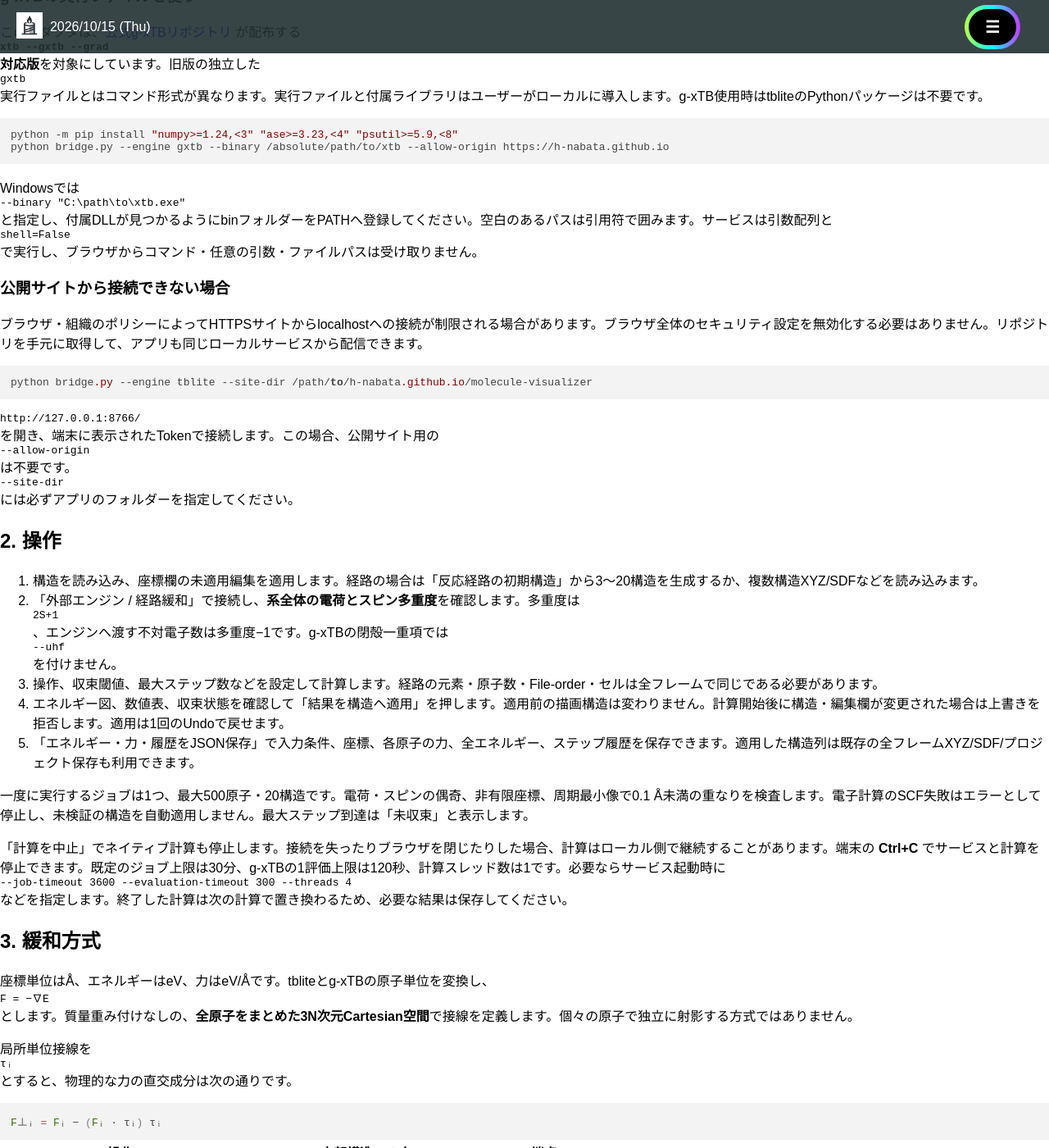
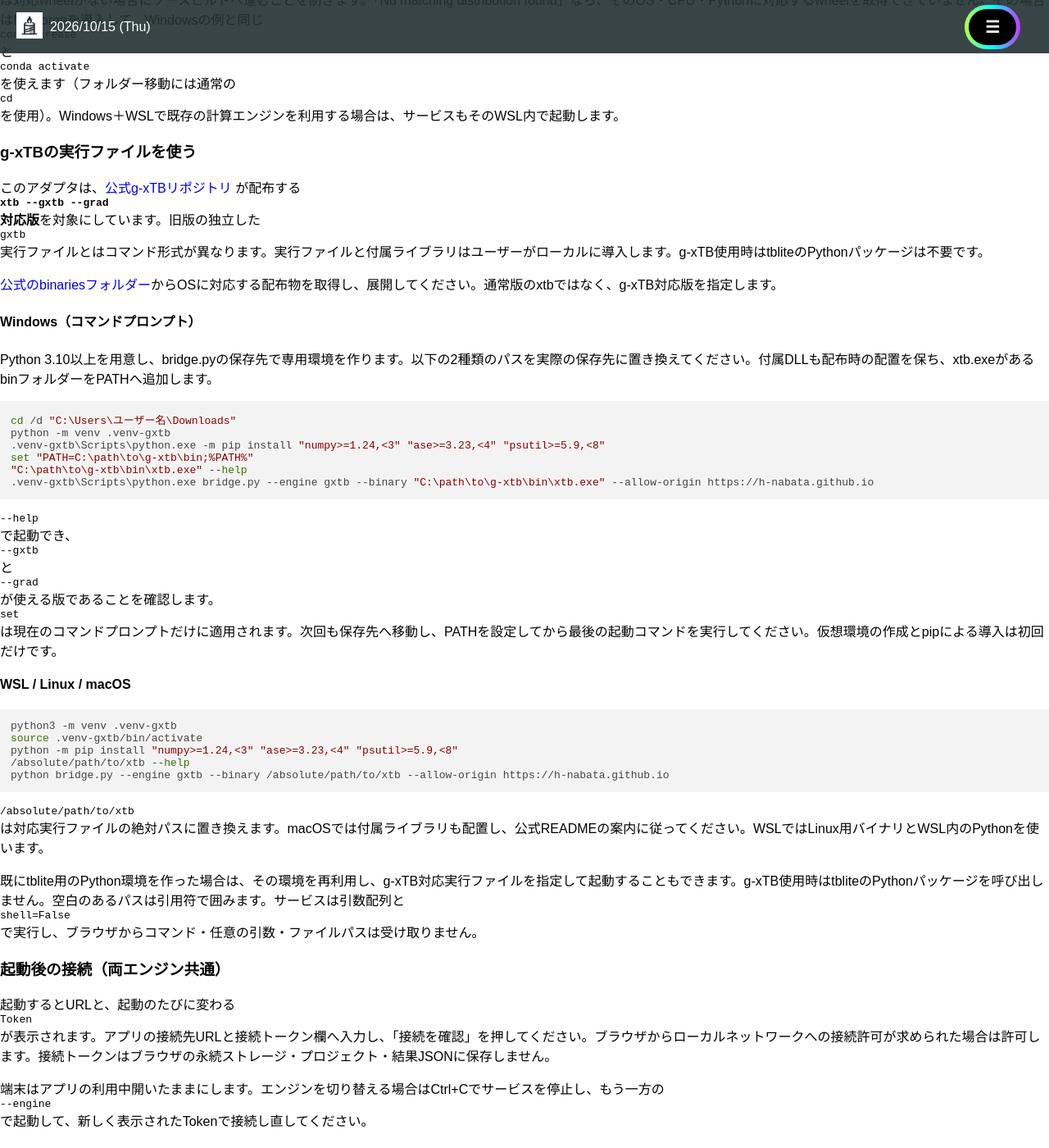
Before and after one commit to h-nabata/h-nabata.github.io, a Jekyll site: the page built from molecule-visualizer/local-engine/README.md, in a window 1280 px wide and 1400 px high, scrolled down 1618 px. Shown: the whole window at 82% size. Built offline with Jekyll 4.4.1, drawn with Linux system fonts in a browser that asks for light colours; nearby versions of some CDN libraries; our own code applies the rules of GitHub Pages for plain Markdown files; some of the changed text lies outside the part shown.

Commit message:
Separate tblite and g-xTB installation guides and clarify supported methods

````diff
--- a/molecule-visualizer/index.html
+++ b/molecule-visualizer/index.html
@@ -342,27 +342,49 @@
 <dialog id="engineDialog" class="mv-engine-dialog">
   <h2>外部エンジン / 経路緩和</h2>
   <p class="mv-small">計算はこのPCで起動したサービス上で実行します。座標はローカルサービスへ送信されます。接続トークンはこの画面のメモリだけに保持します。</p>
-  <details class="mv-engine-setup"><summary>初回のセットアップ</summary>
-    <p><a href="./local-engine/bridge.py" download>bridge.pyをダウンロード</a>してください。Python 3.10以上が必要です。導入方法はOSと計算エンジンによって異なります。</p>
-    <p><strong>Windowsでtbliteを使う場合（推奨）</strong>：<a href="https://conda-forge.org/download/" target="_blank" rel="noopener">Miniforge</a>のWindows x86_64版をインストールし、スタートメニューの「Miniforge Prompt」で次を実行します。</p>
-    <pre>conda create -n molecule-studio -c conda-forge --override-channels python=3.12 numpy ase psutil "tblite-python&gt;=0.4,&lt;1"
+  <details class="mv-engine-setup"><summary>初回のセットアップ：tblite / g-xTBを選ぶ</summary>
+    <p><a href="./local-engine/bridge.py" download>bridge.pyをダウンロード</a>し、使いたい計算手法に応じて、以下のどちらか一方の手順で起動してください。Python 3.10以上が必要です。</p>
+    <ul>
+      <li><strong>tblite</strong>：GFN2-xTB（既定）、GFN1-xTB、IPEA1-xTBを利用します。このアプリでは非周期系と固定セルの周期系に対応します。</li>
+      <li><strong>g-xTB</strong>：公式のg-xTB対応実行ファイルを別途用意します。このアプリでは非周期系に対応します。tbliteのPythonパッケージは不要です。</li>
+    </ul>
+    <p>通常配布版tblite 0.7.0はg-xTBに対応していません（2026年10月15日確認）。g-xTBを使いたい場合は、下の「g-xTBを使う」を選んでください。両方をインストールする必要はありません。</p>
+    <details><summary>tbliteを使う（GFN2-xTB / GFN1-xTB / IPEA1-xTB）</summary>
+      <p><strong>Windows（Miniforgeを使用）</strong>：<a href="https://conda-forge.org/download/" target="_blank" rel="noopener">Miniforge</a>のWindows x86_64版をインストールし、スタートメニューの「Miniforge Prompt」で次を実行します。</p>
+      <pre>conda create -n molecule-studio -c conda-forge --override-channels python=3.12 numpy ase psutil "tblite-python&gt;=0.4,&lt;1"
 conda activate molecule-studio
 python -c "import numpy, ase, psutil; from tblite.interface import Calculator; print('OK')"</pre>
-    <p>続いて、bridge.pyを保存したフォルダーへ移動して起動します（下のパスは実際の保存先に置き換えてください）。</p>
-    <pre>cd /d "C:\Users\ユーザー名\Downloads"
+      <p>OKが表示されたら、bridge.pyの保存先へ移動して起動します。パスは実際の保存先に置き換えてください。</p>
+      <pre>cd /d "C:\Users\ユーザー名\Downloads"
 python bridge.py --engine tblite --allow-origin https://h-nabata.github.io</pre>
-    <p>Windowsのpipでtbliteの対応wheelが見つからない場合はソースビルドになり、Fortranコンパイラがないと「Unknown compiler(s)」で失敗します。通常の導入では上記のconda環境を使ってください。condaのPython APIのパッケージ名は<strong>tblite-python</strong>です。</p>
-    <p><strong>WSL / Linux / macOSでtbliteを使う場合</strong>：専用の仮想環境を作り、次を実行します。</p>
-    <pre>python3 -m venv .venv
+      <p>次回以降もMiniforge Promptで <code>conda activate molecule-studio</code> を実行してから起動します。Windowsのpipで対応wheelが見つからない場合はソースビルドになり、Fortranコンパイラがないと「Unknown compiler(s)」で失敗します。その場合は上記のconda環境を使ってください。condaのPython APIのパッケージ名は <code>tblite-python</code> です。</p>
+      <p><strong>WSL / Linux / macOS</strong>：bridge.pyの保存先で専用の仮想環境を作ります。</p>
+      <pre>python3 -m venv .venv
 source .venv/bin/activate
 python -m pip install "numpy&gt;=1.24,&lt;3" "ase&gt;=3.23,&lt;4" "psutil&gt;=5.9,&lt;8"
 python -m pip install --only-binary=:all: "tblite&gt;=0.4,&lt;1"
 python bridge.py --engine tblite --allow-origin https://h-nabata.github.io</pre>
-    <p>対応wheelがない場合は、ソースビルドを行わずに停止します。その場合もMiniforgeで上記のconda環境を作成できます。</p>
-    <p><strong>g-xTBを使う場合</strong>：Pythonの専用環境で基本パッケージだけを導入し、--gxtb --grad対応のxtbをローカルで指定します。tbliteは不要です。Windowsの実行ファイルは --binary "C:\path\to\xtb.exe" のように指定します。</p>
-    <pre>python -m pip install "numpy&gt;=1.24,&lt;3" "ase&gt;=3.23,&lt;4" "psutil&gt;=5.9,&lt;8"
+      <p>対応wheelがない場合は、ソースビルドを行わずに停止します。その場合もMiniforgeで上記のconda環境を作成できます。GFN1-xTBを使う場合は起動コマンドに <code>--method GFN1-xTB</code>、IPEA1-xTBなら <code>--method IPEA1-xTB</code> を追加します。</p>
+    </details>
+    <details><summary>g-xTBを使う（公式の対応実行ファイルを指定）</summary>
+      <p><a href="https://github.com/grimme-lab/g-xtb/tree/main/binaries" target="_blank" rel="noopener">公式g-xTBの配布フォルダー</a>からOSに対応するファイルを取得し、展開してください。このアプリは <code>xtb --gxtb --grad</code> に対応した版を使います。通常版のxtbや、旧版の独立したgxtb実行ファイルとは区別してください。</p>
+      <p><strong>Windows</strong>：Python 3.10以上を用意し、コマンドプロンプトで次を実行します。bridge.pyの保存先と、展開したxtb.exeがあるbinフォルダーを実際のパスに置き換えてください。付属DLLも配布時の配置を保ちます。</p>
+      <pre>cd /d "C:\Users\ユーザー名\Downloads"
+python -m venv .venv-gxtb
+.venv-gxtb\Scripts\python.exe -m pip install "numpy&gt;=1.24,&lt;3" "ase&gt;=3.23,&lt;4" "psutil&gt;=5.9,&lt;8"
+set "PATH=C:\path\to\g-xtb\bin;%PATH%"
+"C:\path\to\g-xtb\bin\xtb.exe" --help
+.venv-gxtb\Scripts\python.exe bridge.py --engine gxtb --binary "C:\path\to\g-xtb\bin\xtb.exe" --allow-origin https://h-nabata.github.io</pre>
+      <p><code>--help</code>で起動でき、<code>--gxtb</code>と<code>--grad</code>が使える版であることを確認します。上の <code>set</code> は現在のコマンドプロンプトだけに適用されます。次回起動時もPATHを設定してから最後のコマンドを実行してください。</p>
+      <p><strong>WSL / Linux / macOS</strong>：対応する公式バイナリを展開し、bridge.pyの保存先で次を実行します。macOSでは付属ライブラリも配置し、公式READMEの案内に従ってください。</p>
+      <pre>python3 -m venv .venv-gxtb
+source .venv-gxtb/bin/activate
+python -m pip install "numpy&gt;=1.24,&lt;3" "ase&gt;=3.23,&lt;4" "psutil&gt;=5.9,&lt;8"
+/absolute/path/to/xtb --help
 python bridge.py --engine gxtb --binary /absolute/path/to/xtb --allow-origin https://h-nabata.github.io</pre>
-    <p>起動時に表示されるTokenを下欄に貼り付けます。ブラウザが要求した場合は、このサイトからのローカルネットワーク接続を許可してください。WSLではサービスも計算エンジンと同じWSL環境で起動します。</p>
+      <p>tblite用の環境を既に作っている場合は、そのPython環境を再利用してg-xTB対応実行ファイルを指定することもできます。起動時の <code>--engine gxtb</code> で使用するエンジンが決まります。</p>
+    </details>
+    <p>どちらも起動時に表示されるURLとTokenを下欄に入力します。端末は利用中開いたままにしてください。ブラウザが要求した場合は、このサイトからのローカルネットワーク接続を許可します。WSLではサービスも計算エンジンと同じWSL環境で起動します。</p>
     <p><a href="https://github.com/h-nabata/h-nabata.github.io/blob/main/molecule-visualizer/local-engine/README.md" target="_blank" rel="noopener">導入・周期系・計算方式の詳しい説明</a></p>
   </details>
   <fieldset id="engineConnection"><legend>ローカルサービスへ接続</legend><div class="mv-grid">
--- a/molecule-visualizer/local-engine/README.md
+++ b/molecule-visualizer/local-engine/README.md
@@ -5,6 +5,17 @@
 ## 1. 導入
 
 Python 3.10以上を使用します。[bridge.py](./bridge.py) を保存してください。以下の手順はbridge.pyだけをダウンロードした場合にも使えます。[requirements.txt](./requirements.txt) は基本パッケージ（numpy・ase・psutil）の一覧で、tbliteは含みません。
+
+### 計算エンジンを選ぶ
+
+使いたい計算手法に応じて、**tbliteまたはg-xTBのどちらか一方**を導入します。
+
+| 起動時の指定 | 計算手法 | 必要なもの | このアプリで扱える系 |
+|---|---|---|---|
+| `--engine tblite` | GFN2-xTB（既定）、GFN1-xTB、IPEA1-xTB | tbliteのPython API（condaでは`tblite-python`） | 非周期系・固定セルの周期系 |
+| `--engine gxtb --binary …` | g-xTB | 公式のg-xTB対応xtb実行ファイルと付属ライブラリ | 非周期系 |
+
+**通常配布版tblite 0.7.0はg-xTBに対応していません（2026年10月15日確認）。** [tbliteの組み込み手法](https://tblite.readthedocs.io/en/latest/spec/methods.html)は上表の3種類です。[公式g-xTB](https://github.com/grimme-lab/g-xtb)は改変版tbliteを内部で使用していますが、通常配布版tbliteのPython APIとは異なります。g-xTBが目的なら、下の「g-xTBの実行ファイルを使う」へ進んでください。
 
 ### Windowsでtbliteを使う（推奨：Miniforge）
 
@@ -45,18 +56,46 @@
 
 `--only-binary=:all:` は対応wheelがない場合にソースビルドへ進むことを防ぎます。「No matching distribution found」なら、そのOS・CPU・Pythonに対応するwheelを取得できていません。その場合はMiniforgeを導入して、Windowsの例と同じ `conda create` と `conda activate` を使えます（フォルダー移動には通常の `cd` を使用）。Windows＋WSLで既存の計算エンジンを利用する場合は、サービスもそのWSL内で起動します。
 
-起動するとURLと、起動のたびに変わる `Token` が表示されます。アプリの接続先URLと接続トークン欄へ入力し、「接続を確認」を押してください。ブラウザからローカルネットワークへの接続許可が求められた場合は許可します。接続トークンはブラウザの永続ストレージ・プロジェクト・結果JSONに保存しません。
-
 ### g-xTBの実行ファイルを使う
 
 このアダプタは、[公式g-xTBリポジトリ](https://github.com/grimme-lab/g-xtb) が配布する **`xtb --gxtb --grad` 対応版**を対象にしています。旧版の独立した `gxtb` 実行ファイルとはコマンド形式が異なります。実行ファイルと付属ライブラリはユーザーがローカルに導入します。g-xTB使用時はtbliteのPythonパッケージは不要です。
 
-```bash
+[公式のbinariesフォルダー](https://github.com/grimme-lab/g-xtb/tree/main/binaries)からOSに対応する配布物を取得し、展開してください。通常版のxtbではなく、g-xTB対応版を指定します。
+
+#### Windows（コマンドプロンプト）
+
+Python 3.10以上を用意し、bridge.pyの保存先で専用環境を作ります。以下の2種類のパスを実際の保存先に置き換えてください。付属DLLも配布時の配置を保ち、xtb.exeがあるbinフォルダーをPATHへ追加します。
+
+```bat
+cd /d "C:\Users\ユーザー名\Downloads"
+python -m venv .venv-gxtb
+.venv-gxtb\Scripts\python.exe -m pip install "numpy>=1.24,<3" "ase>=3.23,<4" "psutil>=5.9,<8"
+set "PATH=C:\path\to\g-xtb\bin;%PATH%"
+"C:\path\to\g-xtb\bin\xtb.exe" --help
+.venv-gxtb\Scripts\python.exe bridge.py --engine gxtb --binary "C:\path\to\g-xtb\bin\xtb.exe" --allow-origin https://h-nabata.github.io
+```
+
+`--help`で起動でき、`--gxtb`と`--grad`が使える版であることを確認します。`set`は現在のコマンドプロンプトだけに適用されます。次回も保存先へ移動し、PATHを設定してから最後の起動コマンドを実行してください。仮想環境の作成とpipによる導入は初回だけです。
+
+#### WSL / Linux / macOS
+
+```sh
+python3 -m venv .venv-gxtb
+source .venv-gxtb/bin/activate
 python -m pip install "numpy>=1.24,<3" "ase>=3.23,<4" "psutil>=5.9,<8"
+/absolute/path/to/xtb --help
 python bridge.py --engine gxtb --binary /absolute/path/to/xtb --allow-origin https://h-nabata.github.io
 ```
 
-Windowsでは `--binary "C:\path\to\xtb.exe"` と指定し、付属DLLが見つかるようにbinフォルダーをPATHへ登録してください。空白のあるパスは引用符で囲みます。サービスは引数配列と `shell=False` で実行し、ブラウザからコマンド・任意の引数・ファイルパスは受け取りません。
+`/absolute/path/to/xtb`は対応実行ファイルの絶対パスに置き換えます。macOSでは付属ライブラリも配置し、公式READMEの案内に従ってください。WSLではLinux用バイナリとWSL内のPythonを使います。
+
+既にtblite用のPython環境を作った場合は、その環境を再利用し、g-xTB対応実行ファイルを指定して起動することもできます。g-xTB使用時はtbliteのPythonパッケージを呼び出しません。空白のあるパスは引用符で囲みます。サービスは引数配列と `shell=False` で実行し、ブラウザからコマンド・任意の引数・ファイルパスは受け取りません。
+
+### 起動後の接続（両エンジン共通）
+
+起動するとURLと、起動のたびに変わる `Token` が表示されます。アプリの接続先URLと接続トークン欄へ入力し、「接続を確認」を押してください。ブラウザからローカルネットワークへの接続許可が求められた場合は許可します。接続トークンはブラウザの永続ストレージ・プロジェクト・結果JSONに保存しません。
+
+端末はアプリの利用中開いたままにします。エンジンを切り替える場合はCtrl+Cでサービスを停止し、もう一方の `--engine` で起動して、新しく表示されたTokenで接続し直してください。
 
 ### 公開サイトから接続できない場合
 
````
